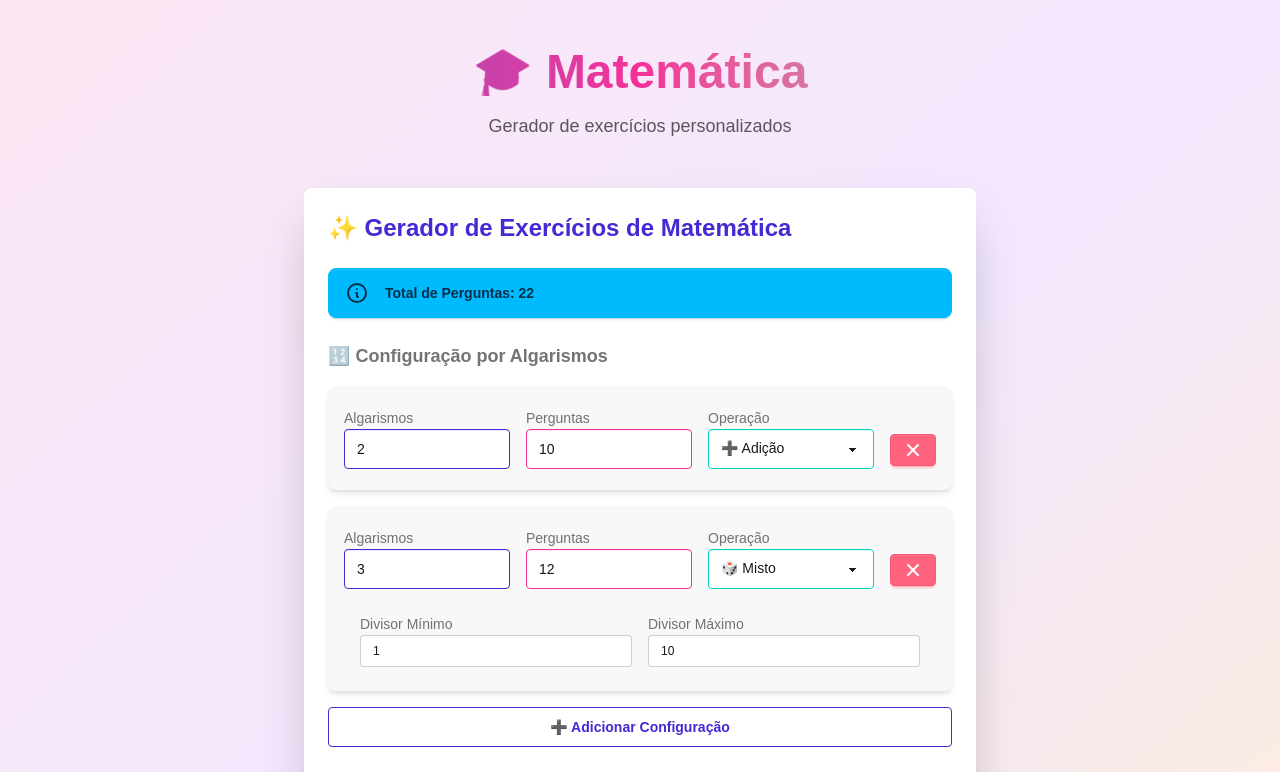
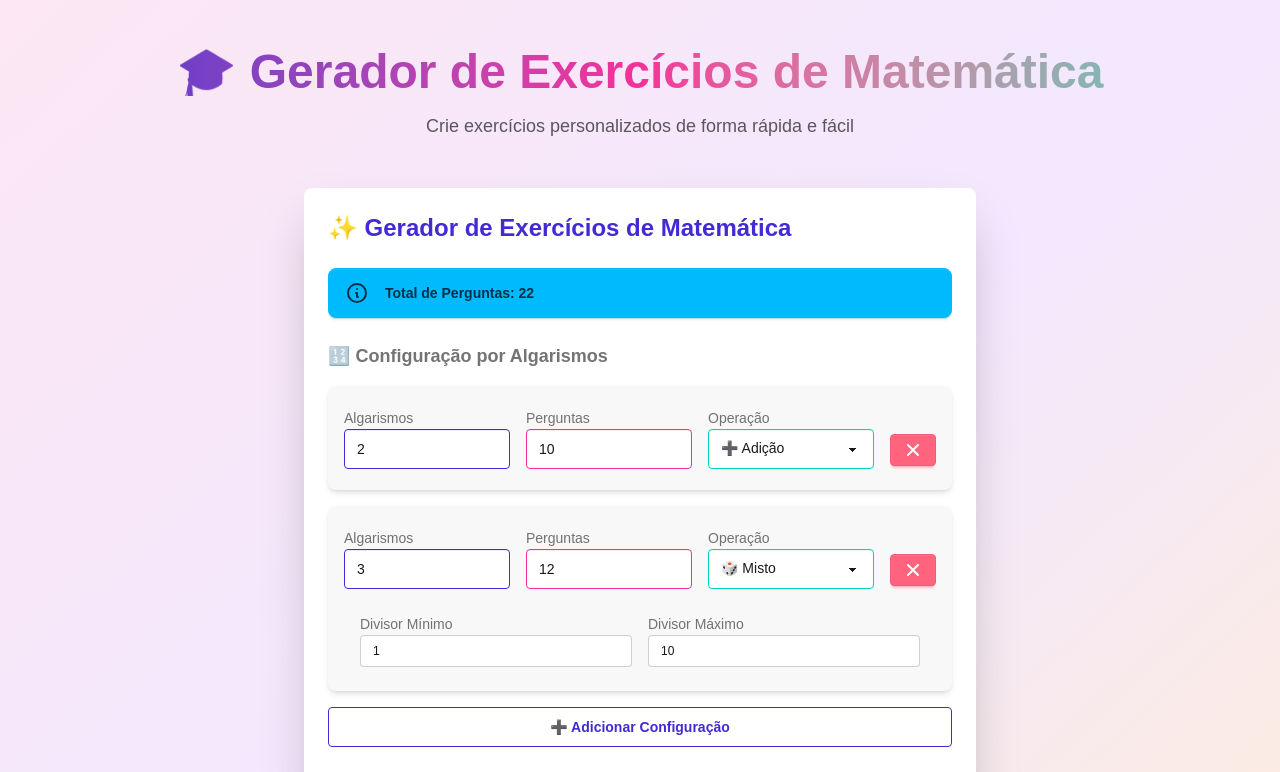
Before and after one commit to nordras/math, a Next.js app: page / in a window 1280 px wide. Shown: the top 772 px of the page. Built offline with nearby package versions, Linux system fonts and the light colour scheme.

Commit message:
refactor: simplify home page - remove redirect, add direct content

```diff
--- a/app/page.tsx
+++ b/app/page.tsx
@@ -6,17 +6,14 @@ export default function Home() {
       <div className="container mx-auto px-4 py-12">
         <div className="text-center mb-12">
           <h1 className="text-5xl font-bold text-transparent bg-clip-text bg-linear-to-r from-primary via-secondary to-accent mb-4">
-            🎓 Matemática
+            🎓 Gerador de Exercícios de Matemática
           </h1>
-          <p className="text-lg text-base-content/70">
-            Gerador de exercícios personalizados
-          </p>
+          <p className="text-lg text-base-content/70">Crie exercícios personalizados de forma rápida e fácil</p>
         </div>
 
         <div className="max-w-2xl mx-auto">
           <GeneratorForm />
         </div>
-
       </div>
     </div>
   );
```
